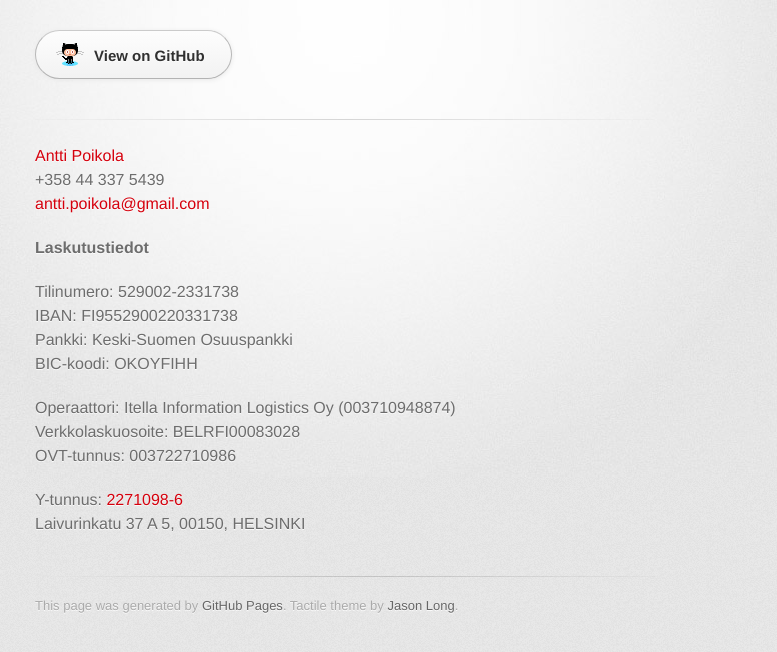
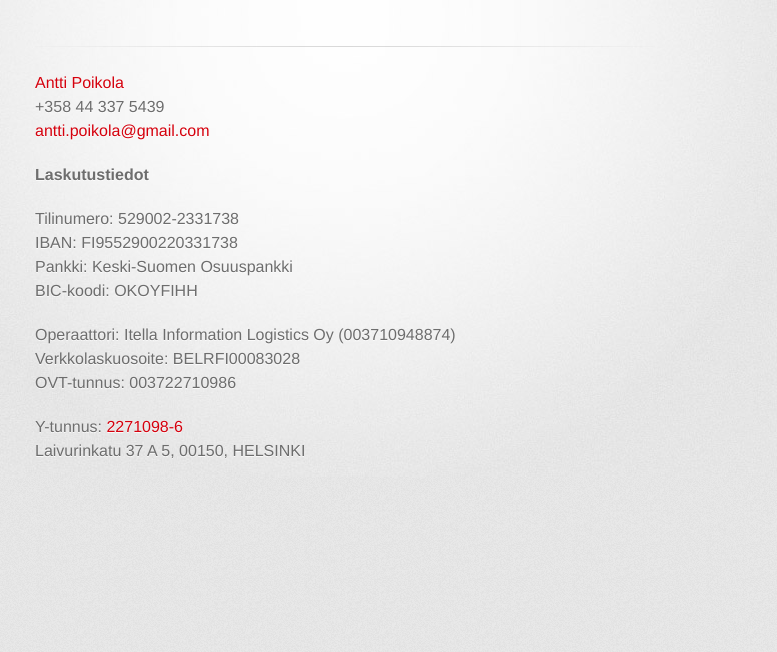
Before and after one commit to hilaopen/hilaopen.github.io, a plain HTML site: page index.html in a window 1280 px wide. Shown: the part 96-748 px from the top of the page, without its empty margins (295-1072 px from the left). Drawn offline with Linux system fonts and the light colour scheme; a web font is replaced by a local one.

Commit message:
Update index.html

```diff
--- a/index.html
+++ b/index.html
@@ -10,7 +10,7 @@
     <!--[if lt IE 9]>
     <script src="//html5shiv.googlecode.com/svn/trunk/html5.js"></script>
     <![endif]-->
-    <title>Hila Open Oy by hilaopen</title>
+    <title>Hila Open Oy</title>
   </head>
 
   <body>
@@ -21,10 +21,6 @@
           <h1>Hila Open Oy</h1>
           <h2></h2>
         </header>
-
-        <section id="downloads" class="clearfix">
-          <a href="https://github.com/hilaopen" id="view-on-github" class="button"><span>View on GitHub</span></a>
-        </section>
 
         <hr>
 
@@ -48,10 +44,6 @@ OVT-tunnus: 003722710986</p>
 Laivurinkatu 37 A 5, 00150, HELSINKI</p>
         </section>
 
-        <footer>
-          This page was generated by <a href="http://pages.github.com">GitHub Pages</a>. Tactile theme by <a href="https://twitter.com/jasonlong">Jason Long</a>.
-        </footer>
-
 
       </div>
     </div>
```
